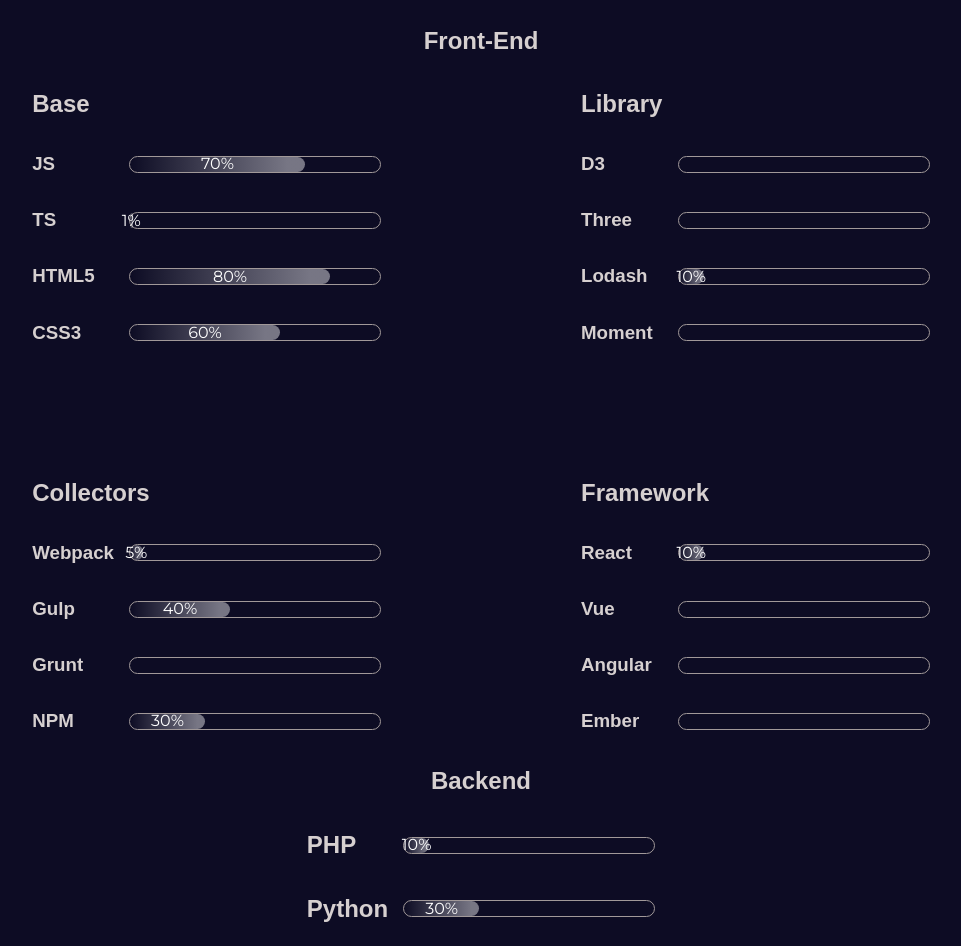
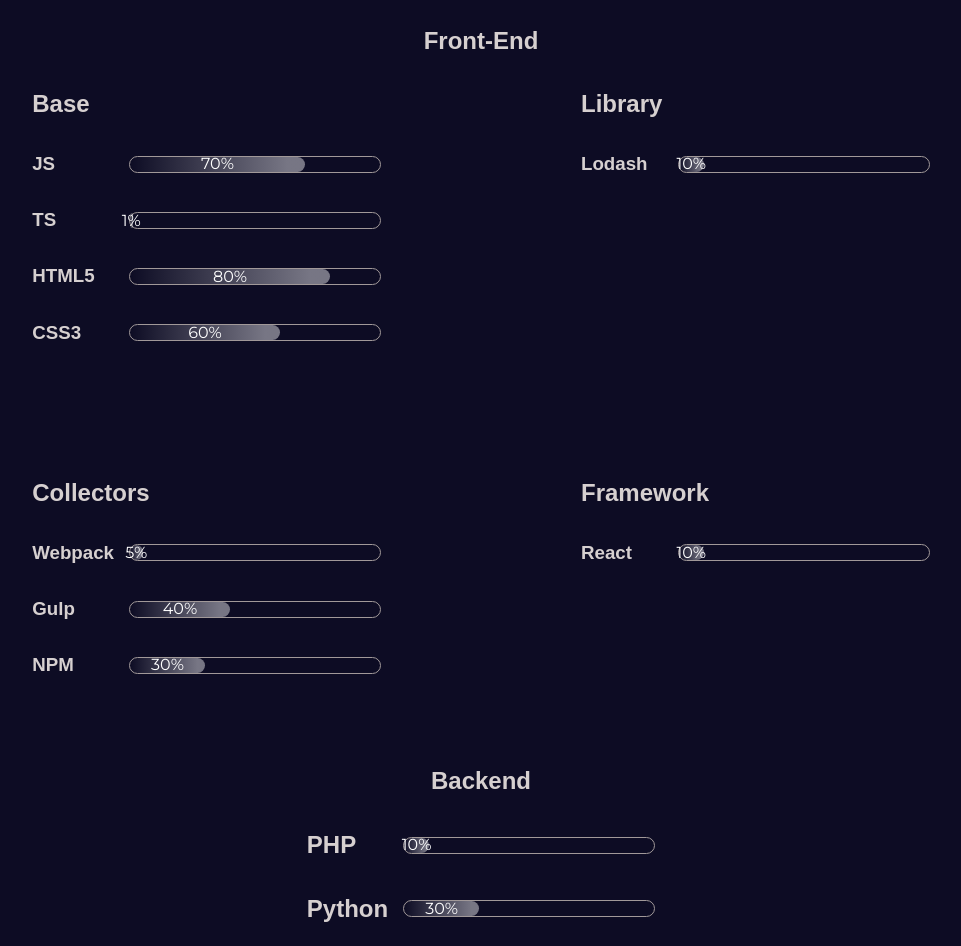
Before and after one commit to Smbat1505/My-Site, a plain HTML site: page index.html in a window 1280 px wide. Shown: the part 1920-2866 px from the top of the page, without its empty margins (159-1120 px from the left). Drawn offline with nearby package versions, Linux system fonts and the light colour scheme.

Commit message:
update_v1.5 test

```diff
--- a/index.html
+++ b/index.html
@@ -261,7 +261,7 @@
                   </div>
                 </div>
               </div> -->
-              <div class="disabled d3 df">
+              <!-- <div class="disabled d3 df">
                 <h3>D3</h3>
                 <div class="progress">
                   <div
@@ -272,8 +272,8 @@
                     0%
                   </div>
                 </div>
-              </div>
-              <div class="disabled three df">
+              </div> -->
+              <!-- <div class="disabled three df">
                 <h3>Three</h3>
                 <div class="progress">
                   <div
@@ -284,7 +284,7 @@
                     0%
                   </div>
                 </div>
-              </div>
+              </div> -->
               <div class="disabled lodash df">
                 <h3>Lodash</h3>
                 <div class="progress">
@@ -297,7 +297,7 @@
                   </div>
                 </div>
               </div>
-              <div class="disabled moment df">
+              <!-- <div class="disabled moment df">
                 <h3>Moment</h3>
                 <div class="progress">
                   <div
@@ -308,7 +308,7 @@
                     0%
                   </div>
                 </div>
-              </div>
+              </div> -->
             </div>
             <div class="js__fream wd animated no-animated">
               <h2>Framework</h2>
@@ -324,7 +324,7 @@
                   </div>
                 </div>
               </div>
-              <div class="disabled vue df">
+              <!-- <div class="disabled vue df">
                 <h3>Vue</h3>
                 <div class="progress">
                   <div
@@ -335,8 +335,8 @@
                     0%
                   </div>
                 </div>
-              </div>
-              <div class="disabled angular df">
+              </div> -->
+              <!-- <div class="disabled angular df">
                 <h3>Angular</h3>
                 <div class="progress">
                   <div
@@ -347,8 +347,8 @@
                     0%
                   </div>
                 </div>
-              </div>
-              <div class="disabled ember df">
+              </div> -->
+              <!-- <div class="disabled ember df">
                 <h3>Ember</h3>
                 <div class="progress">
                   <div
@@ -359,7 +359,7 @@
                     0%
                   </div>
                 </div>
-              </div>
+              </div> -->
             </div>
             <div class="js__inst wd animated no-animated">
               <h2>Collectors</h2>
@@ -387,7 +387,7 @@
                   </div>
                 </div>
               </div>
-              <div class="disabled grunt df">
+              <!-- <div class="disabled grunt df">
                 <h3>Grunt</h3>
                 <div class="progress">
                   <div
@@ -398,7 +398,7 @@
                     0%
                   </div>
                 </div>
-              </div>
+              </div> -->
               <div class="npm df">
                 <h3>NPM</h3>
                 <div class="progress">
@@ -663,7 +663,11 @@
 </div>
 
     </div>
-
+    <script>
+      window.addEventListener('load', function () {
+        alert('Страница загружена');
+      });
+    </script>
     <script src="js/app.min.js"></script>
     <!-- <script src="js/express.js"></script> -->
   </body>
```
